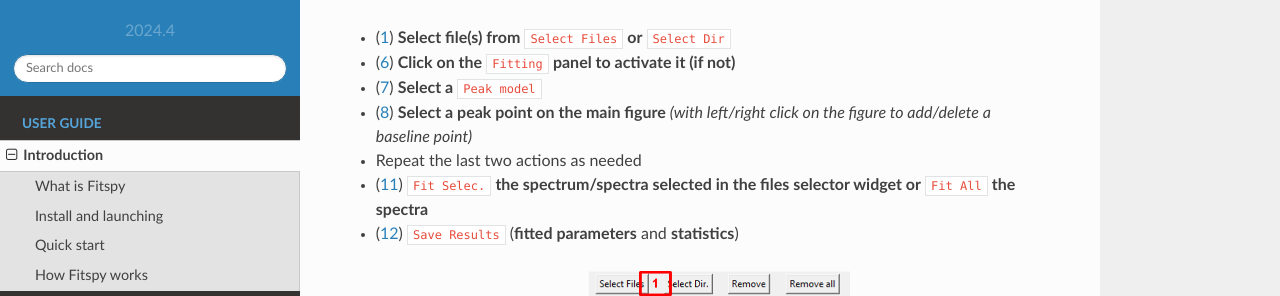
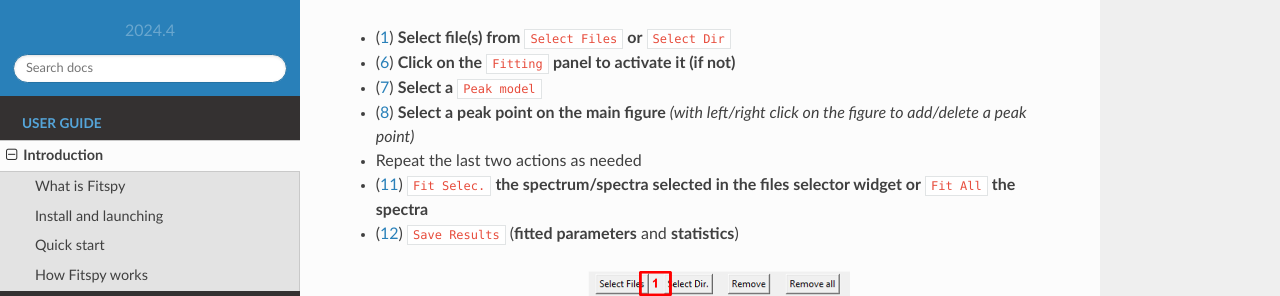
Before and after one commit to CEA-MetroCarac/fitspy, a Sphinx documentation site: the page built from doc/user_guide/intro.rst, in a window 1280 px wide and 900 px high, scrolled down 1603 px. Shown: the part 155-451 px from the top of the window. Built offline with Sphinx 7.4.7 and the Read the Docs theme 2.0.0, drawn with Linux system fonts in a browser that asks for light colours; pages that are not in the unit, such as notebooks, are missing from menus.

Commit message:
text correction

```diff
--- a/doc/user_guide/intro.rst
+++ b/doc/user_guide/intro.rst
@@ -79,7 +79,7 @@
 - (`1 <files_selection.html>`_) **Select file(s) from** :code:`Select Files`  **or**  :code:`Select Dir`
 - (`6 <fitting.html>`_) **Click on the** :code:`Fitting` **panel to activate it (if not)**
 - (`7 <fitting.html>`_) **Select a** :code:`Peak model`
-- (`8 <fitting.html>`_) **Select a peak point on the main figure** *(with left/right click on the figure to add/delete a baseline point)*
+- (`8 <fitting.html>`_) **Select a peak point on the main figure** *(with left/right click on the figure to add/delete a peak point)*
 - Repeat the last two actions as needed
 - (`11 <fitting.html>`_) :code:`Fit Selec.` **the spectrum/spectra selected in the files selector widget or** :code:`Fit All` **the spectra**
 - (`12 <fitting.html>`_) :code:`Save Results` (**fitted parameters** and **statistics**)
```
